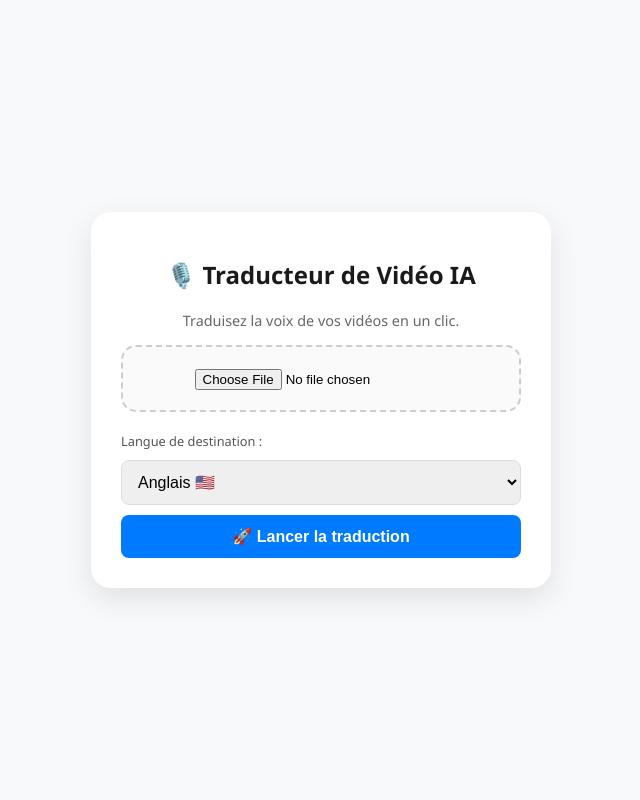
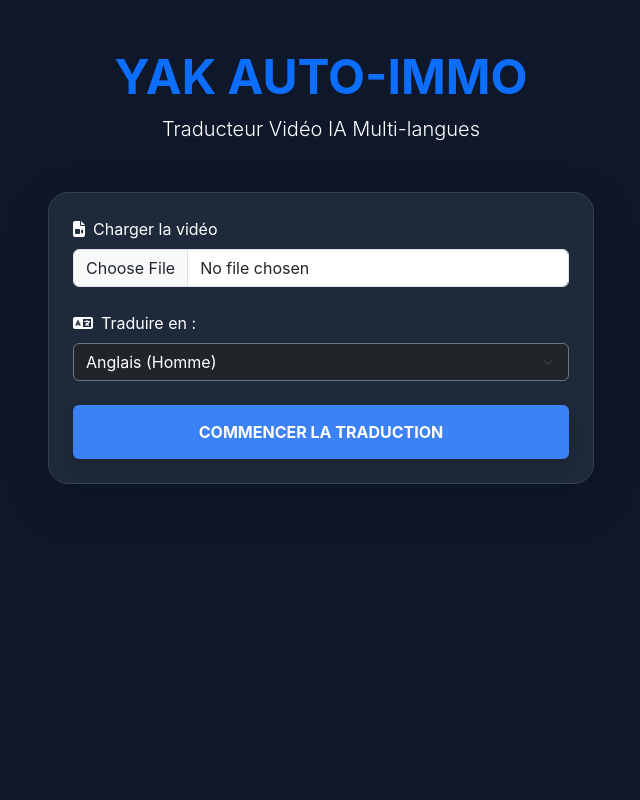
Before and after one commit to ernestcoulibaly721/Certificats, a Flask app: page / in a window 1280 px wide. Shown: the whole page, without its empty margins (319-959 px from the left). Run offline with Flask 3, Linux system fonts and the light colour scheme.

Commit message:
Refactor traducteur.html for improved styling and structure

```diff
--- a/templates/traducteur.html
+++ b/templates/traducteur.html
@@ -1,109 +1,63 @@
- <!DOCTYPE html>
+<!DOCTYPE html>
 <html lang="fr">
 <head>
     <meta charset="UTF-8">
     <meta name="viewport" content="width=device-width, initial-scale=1.0">
-    <title>Yak Traducteur IA | Vidéo</title>
+    <title>Yak Traducteur IA</title>
+    <link href="https://cdn.jsdelivr.net/npm/bootstrap@5.3.0/dist/css/bootstrap.min.css" rel="stylesheet">
+    <link rel="stylesheet" href="https://cdnjs.cloudflare.com/ajax/libs/font-awesome/6.4.0/css/all.min.css">
     <style>
-        :root {
-            --primary: #007bff;
-            --dark: #1a1a1a;
-            --light: #f8f9fa;
-        }
-
-        body {
-            font-family: 'Segoe UI', sans-serif;
-            background: var(--light);
-            margin: 0;
-            display: flex;
-            justify-content: center;
-            align-items: center;
-            height: 100vh;
-        }
-
-        .card {
-            background: white;
-            padding: 30px;
-            border-radius: 20px;
-            box-shadow: 0 10px 30px rgba(0,0,0,0.1);
-            width: 90%;
-            max-width: 400px;
-            text-align: center;
-        }
-
-        h1 { color: var(--dark); font-size: 1.5em; margin-bottom: 20px; }
-
-        .upload-section {
-            border: 2px dashed #ccc;
-            padding: 20px;
-            border-radius: 15px;
-            margin-bottom: 20px;
-            background: #fafafa;
-        }
-
-        select, button {
-            width: 100%;
-            padding: 12px;
-            margin-top: 10px;
-            border-radius: 8px;
-            font-size: 1em;
-        }
-
-        select { border: 1px solid #ddd; }
-
-        button {
-            background: var(--primary);
-            color: white;
-            border: none;
-            font-weight: bold;
-            cursor: pointer;
-            transition: 0.3s;
-        }
-
-        button:hover { background: #0056b3; }
-
-        .loader {
-            display: none;
-            margin-top: 15px;
-            color: var(--primary);
-            font-weight: bold;
-        }
+        body { background: #0f172a; color: white; font-family: 'Inter', sans-serif; }
+        .main-card { background: #1e293b; border: 1px solid #334155; border-radius: 20px; }
+        .btn-primary { background: #3b82f6; border: none; padding: 15px; font-weight: bold; }
+        .loading-overlay { display: none; }
     </style>
 </head>
 <body>
+    <div class="container py-5">
+        <div class="text-center mb-5">
+            <h1 class="display-5 fw-bold text-primary">YAK AUTO-IMMO</h1>
+            <p class="lead text-slate-400">Traducteur Vidéo IA Multi-langues</p>
+        </div>
 
-    <div class="card">
-        <h1>🎙️ Traducteur de Vidéo IA</h1>
-        <p style="color: #666; font-size: 0.9em;">Traduisez la voix de vos vidéos en un clic.</p>
+        <div class="row justify-content-center">
+            <div class="col-md-6">
+                <div class="main-card p-4 shadow-lg">
+                    <form id="transForm" action="/process_video" method="post" enctype="multipart/form-data">
+                        <div class="mb-4">
+                            <label class="form-label"><i class="fas fa-file-video me-2"></i>Charger la vidéo</label>
+                            <input type="file" name="video" class="form-control" accept="video/*" required>
+                        </div>
 
-        <form id="uploadForm" action="/process_video" method="post" enctype="multipart/form-data">
-            <div class="upload-section">
-                <input type="file" name="video" accept="video/*" required>
+                        <div class="mb-4">
+                            <label class="form-label"><i class="fas fa-language me-2"></i>Traduire en :</label>
+                            <select name="langue" class="form-select bg-dark text-white border-secondary">
+                                <option value="fr">Français (Homme)</option>
+                                <option value="en" selected>Anglais (Homme)</option>
+                                <option value="bm">Bambara (Mali/Burkina)</option>
+                                <option value="es">Espagnol (Homme)</option>
+                            </select>
+                        </div>
+
+                        <button type="submit" id="btnSubmit" class="btn btn-primary w-100 shadow">
+                            COMMENCER LA TRADUCTION
+                        </button>
+                    </form>
+
+                    <div id="loader" class="loading-overlay text-center mt-4">
+                        <div class="spinner-grow text-primary" role="status"></div>
+                        <p class="mt-2 small">L'IA travaille sur votre vidéo... Patientez 30-60 secondes.</p>
+                    </div>
+                </div>
             </div>
-
-            <label style="display:block; text-align:left; font-size: 0.8em; color: #555;">Langue de destination :</label>
-            <select name="langue">
-                <option value="en">Anglais 🇺🇸</option>
-                <option value="fr">Français 🇫🇷</option>
-                <option value="es">Espagnol 🇪🇸</option>
-                <option value="de">Allemand 🇩🇪</option>
-                <option value="ar">Arabe 🇸🇦</option>
-            </select>
-
-            <button type="submit" onclick="showLoader()">🚀 Lancer la traduction</button>
-        </form>
-
-        <div id="loadingMessage" class="loader">
-            ⏳ Traitement en cours... <br>
-            (Cela peut prendre 1 à 2 minutes)
         </div>
     </div>
 
     <script>
-        function showLoader() {
-            document.getElementById('loadingMessage').style.display = 'block';
-        }
+        document.getElementById('transForm').onsubmit = function() {
+            document.getElementById('btnSubmit').style.display = 'none';
+            document.getElementById('loader').style.display = 'block';
+        };
     </script>
-
 </body>
-    </html>
+ </html>
```
